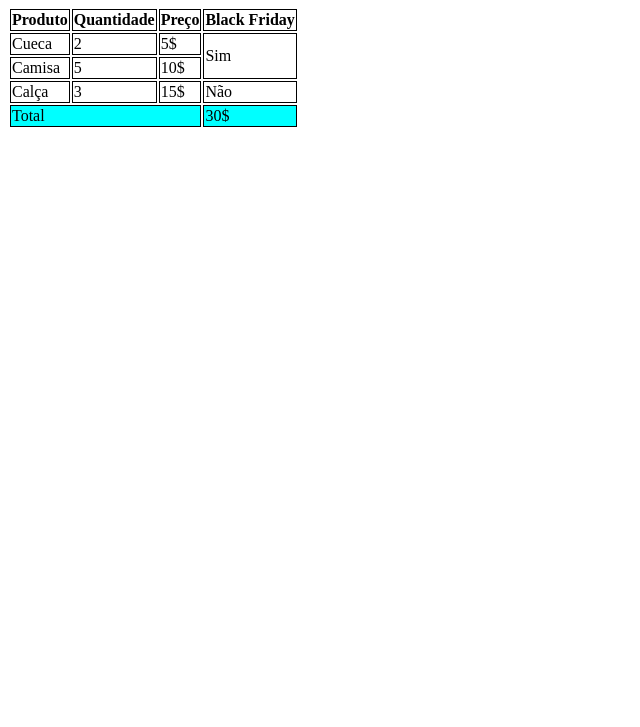
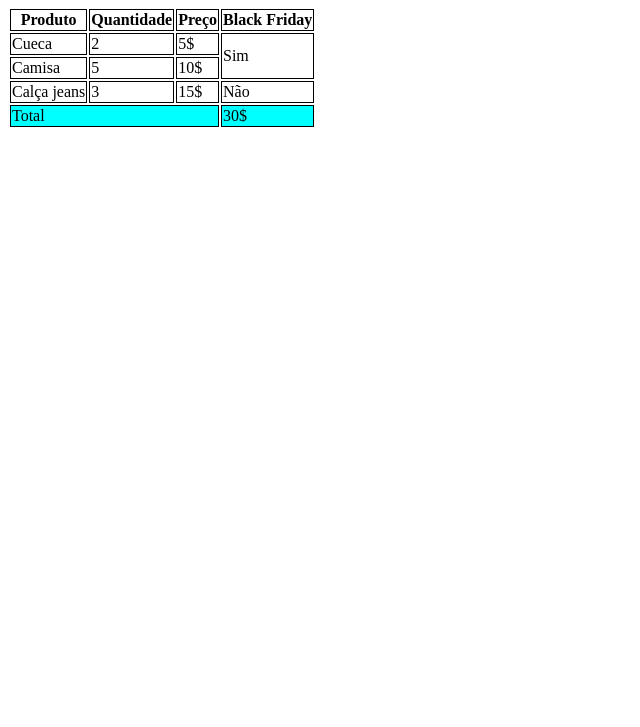
Before and after one commit to diogogualberto/aula-tabela, a plain HTML site: page index.html in a window 1280 px wide. Shown: the part 73-800 px from the top of the page, without its empty margins (0-640 px from the left). Drawn offline with Linux system fonts and the light colour scheme.

Commit message:
Mudando calça para calça jeans na coluna do produto

```diff
--- a/index.html
+++ b/index.html
@@ -44,7 +44,7 @@
         <td>10$</td>
       </tr>
       <tr>
-        <td>Calça</td>
+        <td>Calça jeans</td>
         <td>3</td>
         <td>15$</td>
         <td>Não</td>
```
